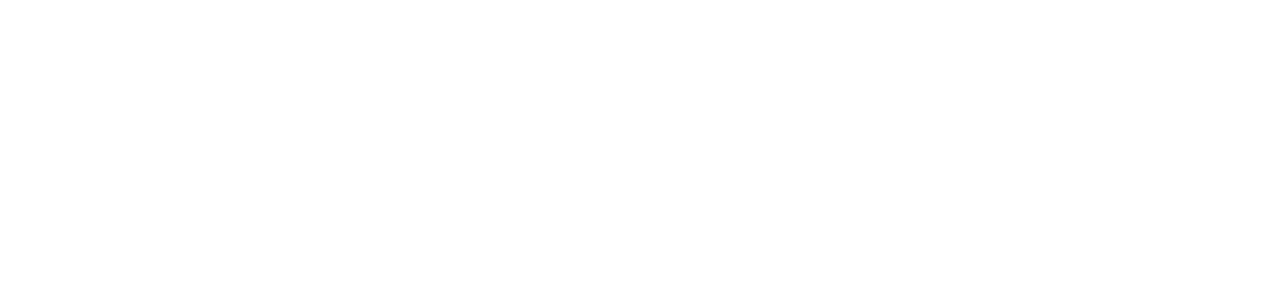
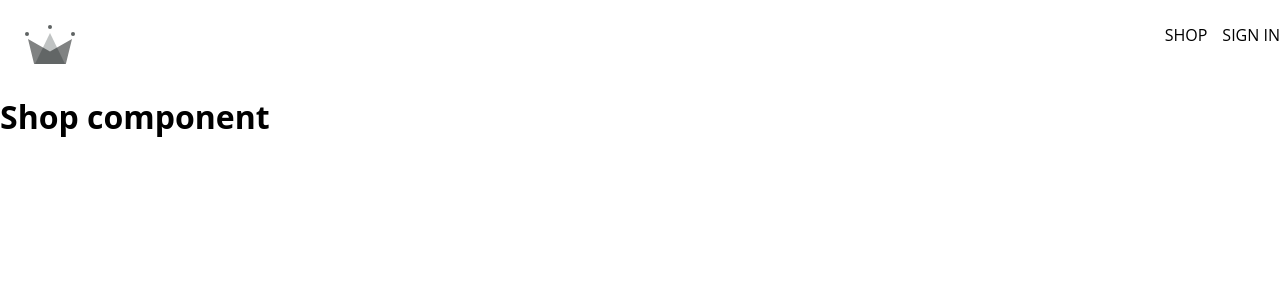
Before and after one commit to irina-voropaeva/Crwn-clothing, a React (Create React App) app: page /shop in a window 1280 px wide. Before the commit this address had no page. Shown: the top 300 px of the page. Built offline with nearby package versions, Linux system fonts and the light colour scheme; a web font is replaced by a local one.

Commit message:
firebase lib & signin button added

```diff
--- a/package.json
+++ b/package.json
@@ -6,6 +6,7 @@
     "@testing-library/jest-dom": "^5.16.5",
     "@testing-library/react": "^13.4.0",
     "@testing-library/user-event": "^13.5.0",
+    "firebase": "^9.18.0",
     "localforage": "^1.10.0",
     "match-sorter": "^6.3.1",
     "react": "^18.2.0",
--- a/src/App.js
+++ b/src/App.js
@@ -1,12 +1,17 @@
-import { Routes, Route, Outlet } from 'react-router-dom';
+import { Routes, Route } from 'react-router-dom';
 import Home from './routes/home/home.component';
 import Navigation from './routes/navigation/navigation.component';
+import Shop from '././components/shop/shop.component';
+import SignIn from './routes/sign-in/singin.component';
 
 const App = () => {
   return (
     <Routes>
     <Route path='/' element={ <Navigation /> }>
       <Route index element={ <Home /> } />
+      <Route path='shop' element={ <Shop /> } />
+      <Route path='sign-in' element={ <SignIn /> } />
+
     </Route>
     </Routes>
   );
--- /dev/null
+++ b/src/components/shop/shop.component.jsx
@@ -0,0 +1,9 @@
+const Shop = () => {
+    return(
+        <div>
+            <h1>Shop component</h1>
+        </div>
+    )
+}
+
+export default Shop;
--- a/src/routes/navigation/navigation.component.jsx
+++ b/src/routes/navigation/navigation.component.jsx
@@ -3,6 +3,7 @@
 import './navigation.styles.scss';
 
 import { ReactComponent as CrwnLogo } from '../../assets/crown.svg';
+import SignIn from '../sign-in/singin.component';
 
 const Navigation = () => {
     return (
@@ -12,9 +13,12 @@
           <CrwnLogo className='logo'/>
         </Link>
           <div className='nav-links-container'>
-            <Link className='nav-link' to=''>
+            <Link className='nav-link' to='/shop'>
               SHOP
             </Link>
+            <Link path='signIn' to='/sign-in' element={ <SignIn /> }>
+              SIGN IN
+              </Link>
             </div>
           </div>
           <Outlet />
--- /dev/null
+++ b/src/routes/sign-in/singin.component.jsx
@@ -0,0 +1,9 @@
+const SignIn = () => {
+    return(
+        <div>
+            <h1>Sign In page</h1>
+        </div>
+    );
+}
+
+export default SignIn;
```
Also changed, not shown: 1 other file (tests, documents, lock files or other folders).
